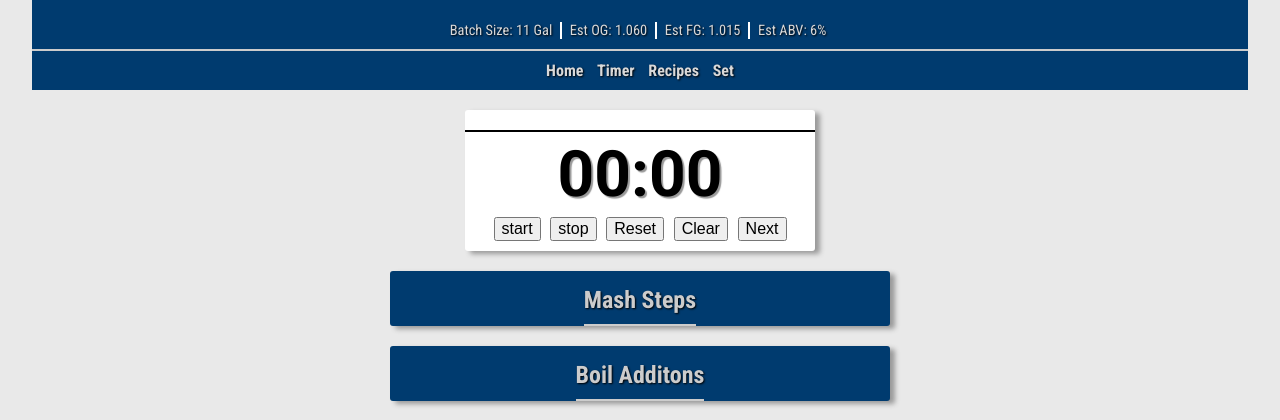
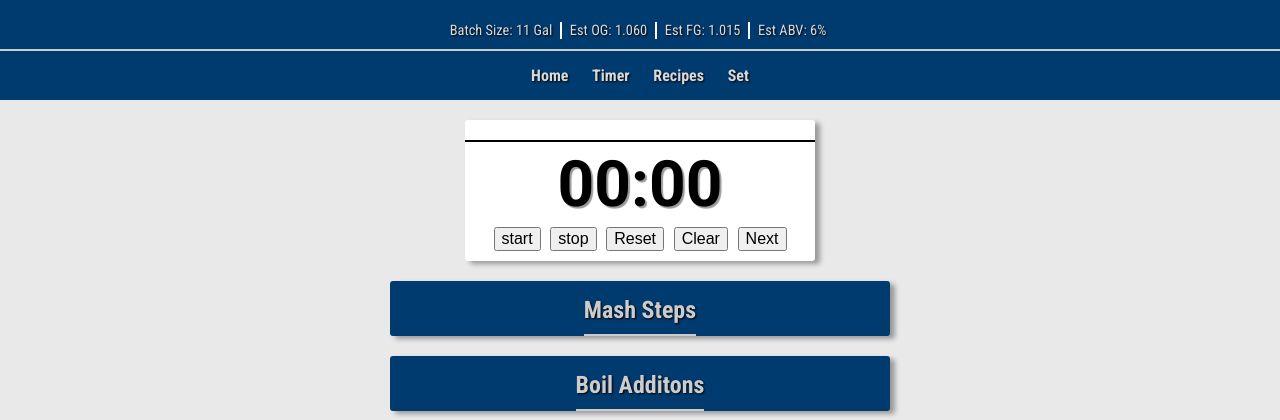
Before and after one commit to hughest64/brew-app, a Flask app: page /timer in a window 1280 px wide. Shown: the top 420 px of the page. Run offline with Flask 2, Linux system fonts and the light colour scheme.

Commit message:
general changes/updates to layout and styling of elements

```diff
--- a/static/styles.css
+++ b/static/styles.css
@@ -25,7 +25,6 @@ HEADER
 ***************************/
 
 header {
-    max-width: 95%;
     margin: 0 auto;
     padding: 10px 0 10px;
     width: 100%;
@@ -38,7 +37,8 @@ header {
 }
 
 #recipeName {
-    font-size: 2em;
+    font-size: 1.5em;
+    text-transform: uppercase;
 }
 
 #recipeVitals {
@@ -54,8 +54,7 @@ header li {
     border-right: 2px solid #fff;
 }
 
-/* use header li:nth-last-child() instead of the #last id here*/
-#last {
+header li:last-child {
     border: none;
 }
 
@@ -66,9 +65,8 @@ NAVIGAGTION
 ***************************/
 
 nav {
-    max-width: 95%;
     margin: 0 auto;
-    padding: 10px 0 10px;
+    padding: 15px 0;
     border-top: 2px solid #ccc;
     width: 100%;
 }
@@ -79,7 +77,7 @@ nav {
 
 #links li {
     display: inline-block;
-    padding: 0 5px 0;
+    padding: 0 10px 0;
     font-weight: bold;
     text-shadow: 1px 1px 2px #000;
 }
--- a/templates/index.html
+++ b/templates/index.html
@@ -1,5 +1,5 @@
 {% extends "layout.html" %}
-
+{%  block header %}<h2 id="recipeName">Home Page</h2>{% endblock %}
 {% block content %}
 <section id="main-content">
     <h1 id="page-info">This is my Brew App!</h1>
--- a/templates/layout.html
+++ b/templates/layout.html
@@ -1,5 +1,5 @@
 <!DOCTYPE html>
-<html>
+<html lang="en">
     <head>
         <meta charset="utf-8">
         <meta name="viewport" content="width=device-width">
--- a/templates/recipes.html
+++ b/templates/recipes.html
@@ -1,4 +1,5 @@
 {% extends 'layout.html' %}
+{%  block header %}<h2 id="recipeName">Recipes</h2>{% endblock %}
 {% block content %}
 <section id="main-content">
     <form action="{{ url_for('saverecipe') }}" id="recipes" method="post">
--- a/templates/set.html
+++ b/templates/set.html
@@ -1,5 +1,5 @@
 {% extends 'layout.html' %}
-
+{%  block header %}<h2 id="recipeName">Enter a time and save!</h2>{% endblock %}
 {% block content %}
 <form action="/timer">
     <h1>This will likely be deprecated!</h1>
--- a/templates/timer.html
+++ b/templates/timer.html
@@ -12,7 +12,7 @@
             localStorage['hop_adds'] = hop_adds
             localStorage['steps'] = steps;
             localStorage['recipeName'] = "{{ data['recipe_name'] }}";
-            // set this to -1 so that nextTimer() will set a 0 index the script loads
+            // set this to -1 so that nextTimer() will set a 0 index when the script loads
             localStorage['stepIndex'] = '-1';
             localStorage['recipeLoaded'] = "true";
         }
@@ -28,7 +28,7 @@
         <li id="last">Est ABV: 6%</li>
     </ul>
 {% endblock %}
-
+<!-- nav content is included here from layout.html -->
 {% block content %}
     <section id="main-content">
         <div id="timer-content">
```
